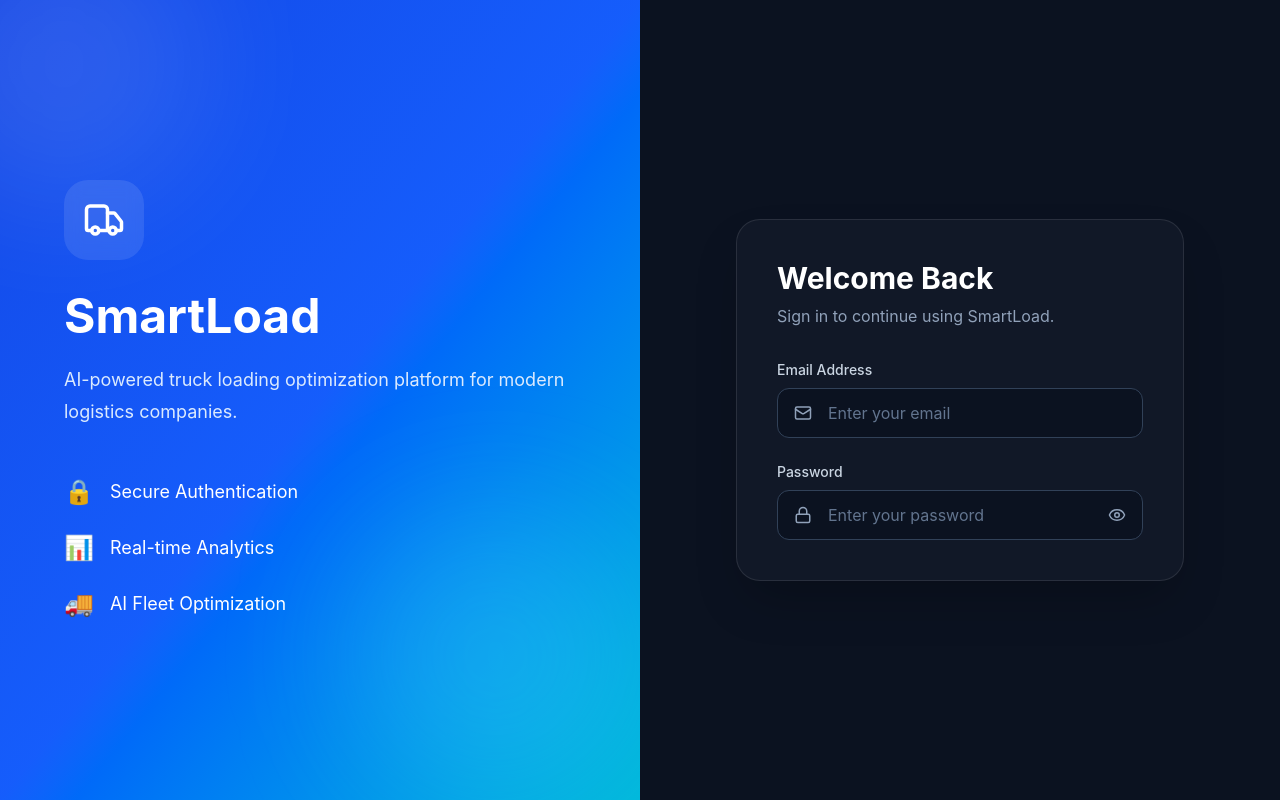
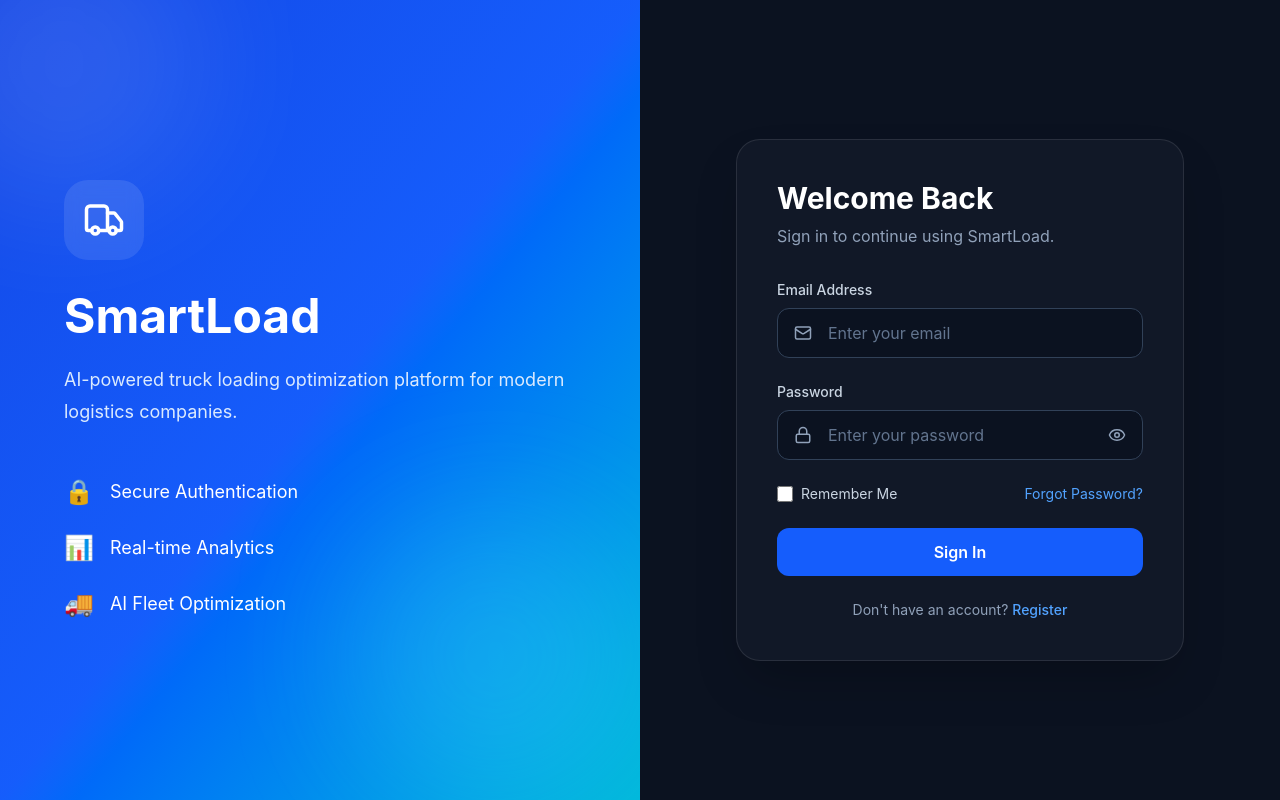
Before and after one commit to bstar042005/Smart-Truck-Loading-Optimization-System, a React app in the folder frontend/: page /login in a window 1280 px wide. Built offline with nearby package versions, Linux system fonts and the light colour scheme; the HTML template or start-up script is replaced by a standard one.

Commit message:
feat: build reusable authentication form components

```diff
--- /dev/null
+++ b/frontend/src/components/forms/Checkbox.jsx
@@ -0,0 +1,19 @@
+export default function Checkbox({
+  label,
+  checked,
+  onChange,
+  name,
+}) {
+  return (
+    <label className="flex cursor-pointer items-center gap-2 text-sm text-slate-300">
+      <input
+        type="checkbox"
+        name={name}
+        checked={checked}
+        onChange={onChange}
+        className="h-4 w-4 rounded border-slate-600 accent-blue-600"
+      />
+      {label}
+    </label>
+  );
+}
--- a/frontend/src/components/forms/PrimaryButton.jsx
+++ b/frontend/src/components/forms/PrimaryButton.jsx
@@ -0,0 +1,25 @@
+import { Loader2 } from "lucide-react";
+
+export default function PrimaryButton({
+  children,
+  loading = false,
+  className = "",
+  ...props
+}) {
+  return (
+    <button
+      className={`flex w-full items-center justify-center rounded-xl bg-blue-600 px-4 py-3 font-semibold text-white transition duration-200 hover:bg-blue-700 disabled:cursor-not-allowed disabled:opacity-60 ${className}`}
+      disabled={loading}
+      {...props}
+    >
+      {loading ? (
+        <>
+          <Loader2 className="mr-2 h-5 w-5 animate-spin" />
+          Please wait...
+        </>
+      ) : (
+        children
+      )}
+    </button>
+  );
+}
--- a/frontend/src/pages/auth/Login.jsx
+++ b/frontend/src/pages/auth/Login.jsx
@@ -1,9 +1,15 @@
+import { useState } from "react";
 import { Mail } from "lucide-react";
+
 import AuthLayout from "../../components/auth/AuthLayout";
 import InputField from "../../components/forms/InputField";
 import PasswordField from "../../components/forms/PasswordField";
+import PrimaryButton from "../../components/forms/PrimaryButton";
+import Checkbox from "../../components/forms/Checkbox";
 
 export default function Login() {
+  const [remember, setRemember] = useState(false);
+
   return (
     <AuthLayout
       title="Welcome Back"
@@ -20,6 +26,35 @@
           label="Password"
           placeholder="Enter your password"
         />
+
+        <div className="flex items-center justify-between">
+          <Checkbox
+            label="Remember Me"
+            checked={remember}
+            onChange={(e) => setRemember(e.target.checked)}
+          />
+
+          <button
+            type="button"
+            className="text-sm text-blue-400 transition hover:text-blue-300"
+          >
+            Forgot Password?
+          </button>
+        </div>
+
+        <PrimaryButton type="submit">
+          Sign In
+        </PrimaryButton>
+
+        <p className="text-center text-sm text-slate-400">
+          Don't have an account?{" "}
+          <a
+            href="/register"
+            className="font-medium text-blue-400 hover:text-blue-300"
+          >
+            Register
+          </a>
+        </p>
       </form>
     </AuthLayout>
   );
```
